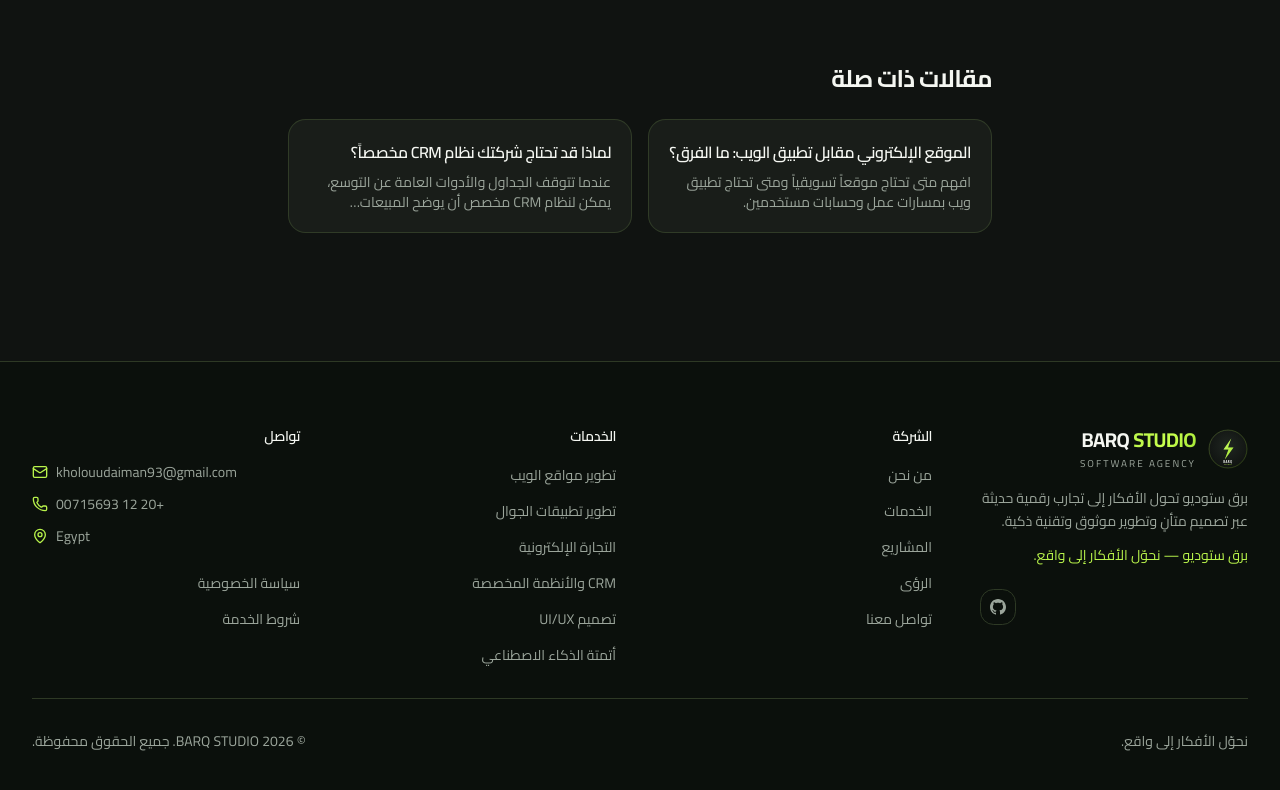
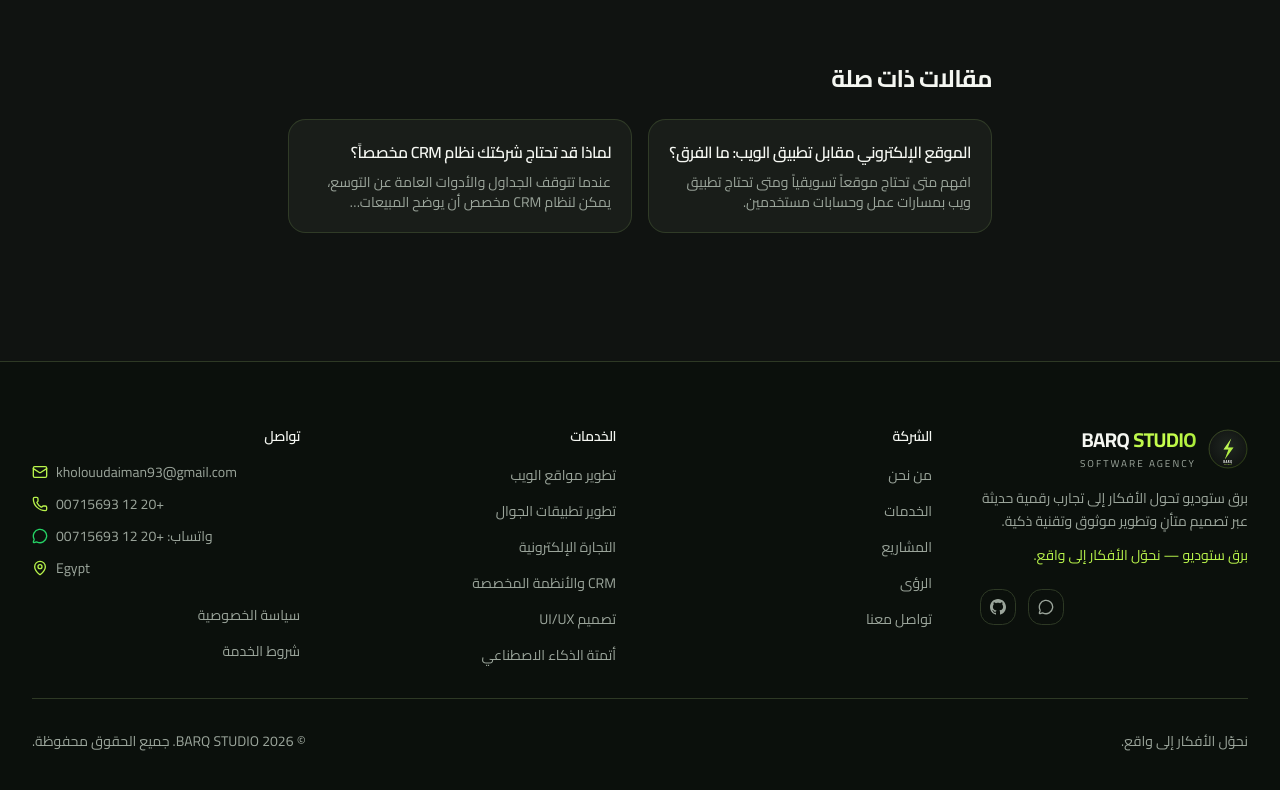
Before and after one commit to Kholoud93/barq-studio, a Next.js app: page /blog/ai-automation-business-workflows in a window 1280 px wide. Shown: the part 1564-2354 px from the top of the page. Built offline with nearby package versions, Linux system fonts and the light colour scheme; no server answers.

Commit message:
Connect WhatsApp as an official crawlable contact channel.
Expose the wa.me link in schema, footer, and shared contact CTAs so search engines and visitors can identify WhatsApp as a primary BARQ STUDIO contact method.

Co-authored-by: Cursor <cursoragent@cursor.com>

```diff
--- a/src/components/home/contact-cta.tsx
+++ b/src/components/home/contact-cta.tsx
@@ -13,7 +13,7 @@ import { Input } from "@/components/ui/input";
 import { Textarea } from "@/components/ui/textarea";
 import { useApp } from "@/providers/app-provider";
 import { buildQuickLeadMessage, openWhatsApp } from "@/lib/whatsapp";
-import { siteConfig } from "@/lib/metadata";
+import { getWhatsAppUrl } from "@/lib/metadata";
 
 export function ContactCTA() {
   const { t, locale } = useApp();
@@ -84,7 +84,7 @@ export function ContactCTA() {
                   className="border-primary/25 bg-secondary/40 backdrop-blur-md"
                 >
                   <a
-                    href={`https://wa.me/${siteConfig.whatsapp}`}
+                    href={getWhatsAppUrl()}
                     target="_blank"
                     rel="noopener noreferrer"
                     className="rtl:flex-row-reverse"
--- a/src/components/layout/footer.tsx
+++ b/src/components/layout/footer.tsx
@@ -1,11 +1,11 @@
 "use client";
 
 import Link from "next/link";
-import { Mail, MapPin, Phone } from "lucide-react";
+import { Mail, MapPin, MessageCircle, Phone } from "lucide-react";
 import { Logo } from "@/components/shared/logo";
 import { Separator } from "@/components/ui/separator";
 import { useApp } from "@/providers/app-provider";
-import { siteConfig } from "@/lib/metadata";
+import { getWhatsAppUrl, siteConfig } from "@/lib/metadata";
 
 function GitHubIcon({ className }: { className?: string }) {
   return (
@@ -59,6 +59,15 @@ export function Footer() {
                 aria-label="GitHub"
               >
                 <GitHubIcon className="h-4 w-4" />
+              </a>
+              <a
+                href={getWhatsAppUrl()}
+                target="_blank"
+                rel="noopener noreferrer"
+                className="flex h-9 w-9 items-center justify-center rounded-lg border border-border text-muted-foreground transition-colors hover:border-[#25D366]/50 hover:text-[#25D366]"
+                aria-label={t.contact.whatsapp}
+              >
+                <MessageCircle className="h-4 w-4" />
               </a>
             </div>
           </div>
@@ -117,6 +126,17 @@ export function Footer() {
                 </a>
               </li>
               <li className="flex items-start gap-2 rtl:flex-row-reverse">
+                <MessageCircle className="mt-0.5 h-4 w-4 shrink-0 text-[#25D366]" />
+                <a
+                  href={getWhatsAppUrl()}
+                  target="_blank"
+                  rel="noopener noreferrer"
+                  className="min-w-0 break-words hover:text-primary"
+                >
+                  {t.contact.whatsapp}: {siteConfig.phone}
+                </a>
+              </li>
+              <li className="flex items-start gap-2 rtl:flex-row-reverse">
                 <MapPin className="mt-0.5 h-4 w-4 shrink-0 text-primary" />
                 <span className="min-w-0 break-words">{siteConfig.address}</span>
               </li>
--- a/src/components/layout/whatsapp-button.tsx
+++ b/src/components/layout/whatsapp-button.tsx
@@ -2,23 +2,33 @@
 
 import { MessageCircle } from "lucide-react";
 import { motion } from "framer-motion";
-import { siteConfig } from "@/lib/metadata";
+import { getWhatsAppUrl } from "@/lib/metadata";
+import { useApp } from "@/providers/app-provider";
 
 export function WhatsAppButton() {
+  const { locale, t } = useApp();
+  const message =
+    locale === "ar"
+      ? "مرحباً برق ستوديو، أريد مناقشة مشروع."
+      : "Hello BARQ STUDIO, I would like to discuss a project.";
+
   return (
     <motion.a
-      href={`https://wa.me/${siteConfig.whatsapp}?text=Hello%20Barq%20Studio,%20I%20would%20like%20to%20discuss%20a%20project.`}
+      href={getWhatsAppUrl(message)}
       target="_blank"
       rel="noopener noreferrer"
+      itemProp="url"
       initial={{ scale: 0, opacity: 0 }}
       animate={{ scale: 1, opacity: 1 }}
       transition={{ delay: 2.5, duration: 0.4, type: "spring" }}
       whileHover={{ scale: 1.1 }}
       whileTap={{ scale: 0.95 }}
       className="fixed bottom-6 end-6 z-50 flex h-14 w-14 items-center justify-center rounded-full bg-[#25D366] text-white shadow-lg shadow-[#25D366]/30 transition-shadow hover:shadow-xl hover:shadow-[#25D366]/40 max-sm:bottom-20"
-      aria-label="Chat on WhatsApp"
+      aria-label={t.contact.whatsapp}
+      title={t.contact.whatsapp}
     >
       <MessageCircle className="h-6 w-6" />
+      <span className="sr-only">{t.contact.whatsapp}</span>
       <span className="absolute -top-1 -right-1 flex h-4 w-4">
         <span className="absolute inline-flex h-full w-full animate-ping rounded-full bg-[#25D366] opacity-75" />
         <span className="relative inline-flex h-4 w-4 rounded-full bg-[#128C7E]" />
--- a/src/components/pages/contact-content.tsx
+++ b/src/components/pages/contact-content.tsx
@@ -5,7 +5,7 @@ import { AnimatedSection } from "@/components/shared/animated-section";
 import { GradientText } from "@/components/shared/gradient-text";
 import { ContactForm } from "@/components/shared/contact-form";
 import { useApp } from "@/providers/app-provider";
-import { siteConfig } from "@/lib/metadata";
+import { getWhatsAppUrl, siteConfig } from "@/lib/metadata";
 
 export function ContactContent() {
   const { t } = useApp();
@@ -17,7 +17,7 @@ export function ContactContent() {
       icon: MessageCircle,
       label: t.contact.whatsapp,
       value: siteConfig.phone,
-      href: `https://wa.me/${siteConfig.whatsapp}`,
+      href: getWhatsAppUrl(),
     },
     { icon: MapPin, label: t.contact.location, value: siteConfig.address },
     { icon: Clock, label: t.contact.hours, value: t.contact.hoursValue },
--- a/src/components/shared/json-ld.tsx
+++ b/src/components/shared/json-ld.tsx
@@ -87,6 +87,15 @@ export function OrganizationJsonLd() {
         contactType: "sales",
         email: siteConfig.email,
         telephone: siteConfig.phone,
+        availableLanguage: ["Arabic", "English"],
+        areaServed: "EG",
+      },
+      {
+        "@type": "ContactPoint",
+        contactType: "customer support",
+        name: "WhatsApp",
+        telephone: siteConfig.phone,
+        url: siteConfig.whatsappUrl,
         availableLanguage: ["Arabic", "English"],
         areaServed: "EG",
       },
--- a/src/lib/metadata.ts
+++ b/src/lib/metadata.ts
@@ -23,12 +23,19 @@ export const siteConfig = {
   email: "kholouudaiman93@gmail.com",
   phone: "+20 12 00715693",
   whatsapp: "201200715693",
+  whatsappUrl: "https://wa.me/201200715693",
   address: "Egypt",
   addressAr: "مصر",
   social: {
     github: "https://github.com/Kholoud93",
+    whatsapp: "https://wa.me/201200715693",
   },
 };
+
+export function getWhatsAppUrl(message?: string) {
+  if (!message) return siteConfig.whatsappUrl;
+  return `${siteConfig.whatsappUrl}?text=${encodeURIComponent(message)}`;
+}
 
 export function createMetadata({
   title,
--- a/src/lib/whatsapp.ts
+++ b/src/lib/whatsapp.ts
@@ -1,8 +1,7 @@
-import { siteConfig } from "@/lib/metadata";
+import { getWhatsAppUrl } from "@/lib/metadata";
 
 export function openWhatsApp(message: string) {
-  const url = `https://wa.me/${siteConfig.whatsapp}?text=${encodeURIComponent(message)}`;
-  window.open(url, "_blank", "noopener,noreferrer");
+  window.open(getWhatsAppUrl(message), "_blank", "noopener,noreferrer");
 }
 
 export function buildQuickLeadMessage({
```
